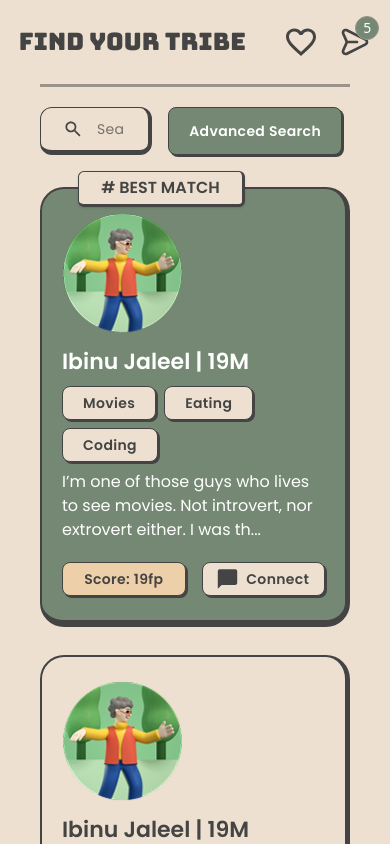
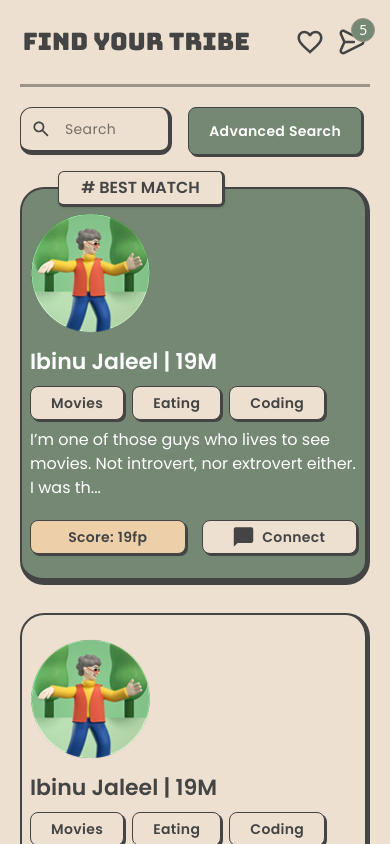
Before and after one commit to MUHSIN-M-P/Project-FindMyFriend, a Next.js app in the folder frontend/: page / in a window 390 px wide. Shown: the top 844 px of the page. Built offline with nearby package versions, Linux system fonts and the light colour scheme.

Commit message:
optimized homepage for mobile

```diff
--- a/frontend/src/app/page.tsx
+++ b/frontend/src/app/page.tsx
@@ -73,10 +73,10 @@ export default function Home() {
   }
   const notifications=notifications_res.data.notifications;
   return (
-    <div className="flex h-full max-w-[1720px] w-full justify-center font-poppins px-10 xl:px-20 pb-10">
+    <div className="flex h-full max-w-[1720px] w-full justify-center font-poppins px-5 md:px-10 xl:px-20 pb-10">
       <div className="lhs w-full lg:w-[65vw] flex flex-col items-center lg:pr-20 border-t-3 border-retro_border">
           <div className="searchBar py-5 w-full flex items-center gap-2 md:gap-5 mb-3">
-            <div className="search_boundary w-full shadow-2 flex items-center text-xl gap-4 rounded-xl h-[3rem] p-3 px-6">
+            <div className="search_boundary w-full shadow-2 flex items-center text-xl gap-4 rounded-xl h-[3rem] p-3 px-3 md:px-6">
               <Image src={search_icon} alt='magnifying glass' className="object-cover w-5"/>
               <input type="text" placeholder="Search" className="border-0 w-full h-7 focus:outline-0 text-sm tracking-wide"/>
             </div>
--- a/frontend/src/components/Navbar.tsx
+++ b/frontend/src/components/Navbar.tsx
@@ -36,9 +36,9 @@ const Navbar=({currentPath}:NavbarProps)=>{
                     </Link>
                 </div>
                 <div className="block lg:hidden relative">
-                    <div className="flex items-center gap-5">
-                        <img src="/icons/heart_outline.svg" alt="heart h-8" />
-                        <img src="/icons/msg_icon.svg" alt="paper_plane" className="object-contain h-8" />
+                    <div className="flex items-center gap-3">
+                        <img src="/icons/heart_outline.svg" alt="heart h-8" width={30}/>
+                        <img src="/icons/msg_icon.svg" alt="paper_plane" className="object-contain h-8" width={30}/>
                         <div className={`${msgNo==0?'hidden':''} redDot bg-primary p-1 h-6 w-6 border border-retro_border rounded-full absolute top-0 right-0 translate-x-2 -translate-y-2 flex justify-center items-center text-white text-sm`}>
                             {msgNo}
                         </div>
--- a/frontend/src/components/Usercard.tsx
+++ b/frontend/src/components/Usercard.tsx
@@ -18,7 +18,7 @@ interface props{
 
 const Usercard=({user}:props)=>{
     return(
-        <div className={`px-5 md:px-5 py-6 lg:px-7 lg:py-8 font-poppins rounded-3xl shadow-3 flex flex-col w-full justify-between md:flex-row gap-3 items-start md:items-center text-secondary ${user.bestMatch?'bg-primary text-white relative':''}`}>
+        <div className={`px-2 md:px-5 py-6 lg:px-7 lg:py-8 font-poppins rounded-3xl shadow-3 flex flex-col w-full justify-between md:flex-row gap-3 items-start md:items-center text-secondary ${user.bestMatch?'bg-primary text-white relative':''}`}>
             <div className={`bg-background absolute max-w-[167px] w-full max-h-[36px] h-full text-secondary flex justify-center items-center rounded-md shadow font-semibold top-[-18px] left-[36px] ${user.bestMatch?'':'hidden'}`}># BEST MATCH</div>
             <div className="w-full flex justify-center items-center min-w-[80px] min-h-[80px] max-w-[120px] max-h-[120px]">
                 <Image src='/3d_avatar_6.png' alt={`${user.name}_pfp`} width={120} height={120} className="w-full h-full object-contain"/>
```
